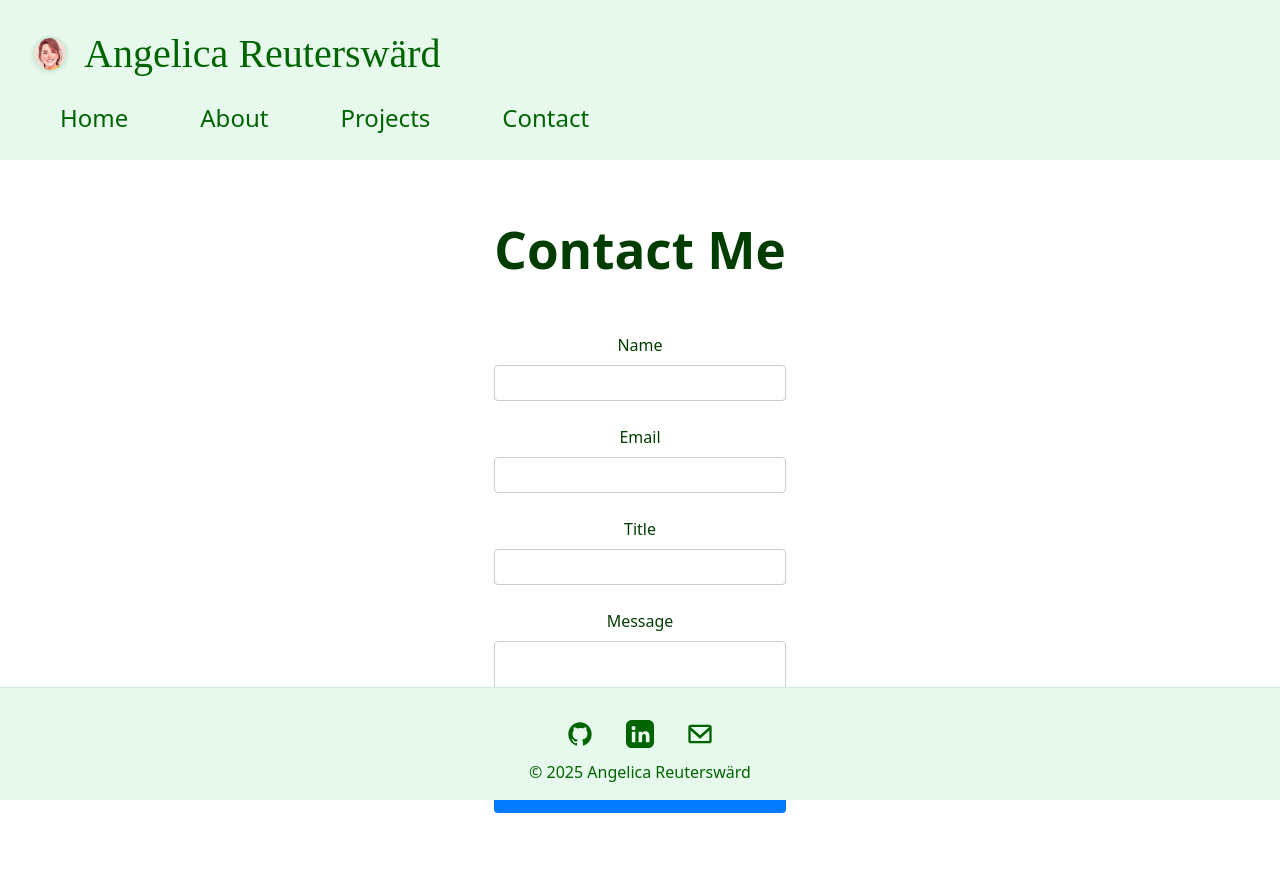
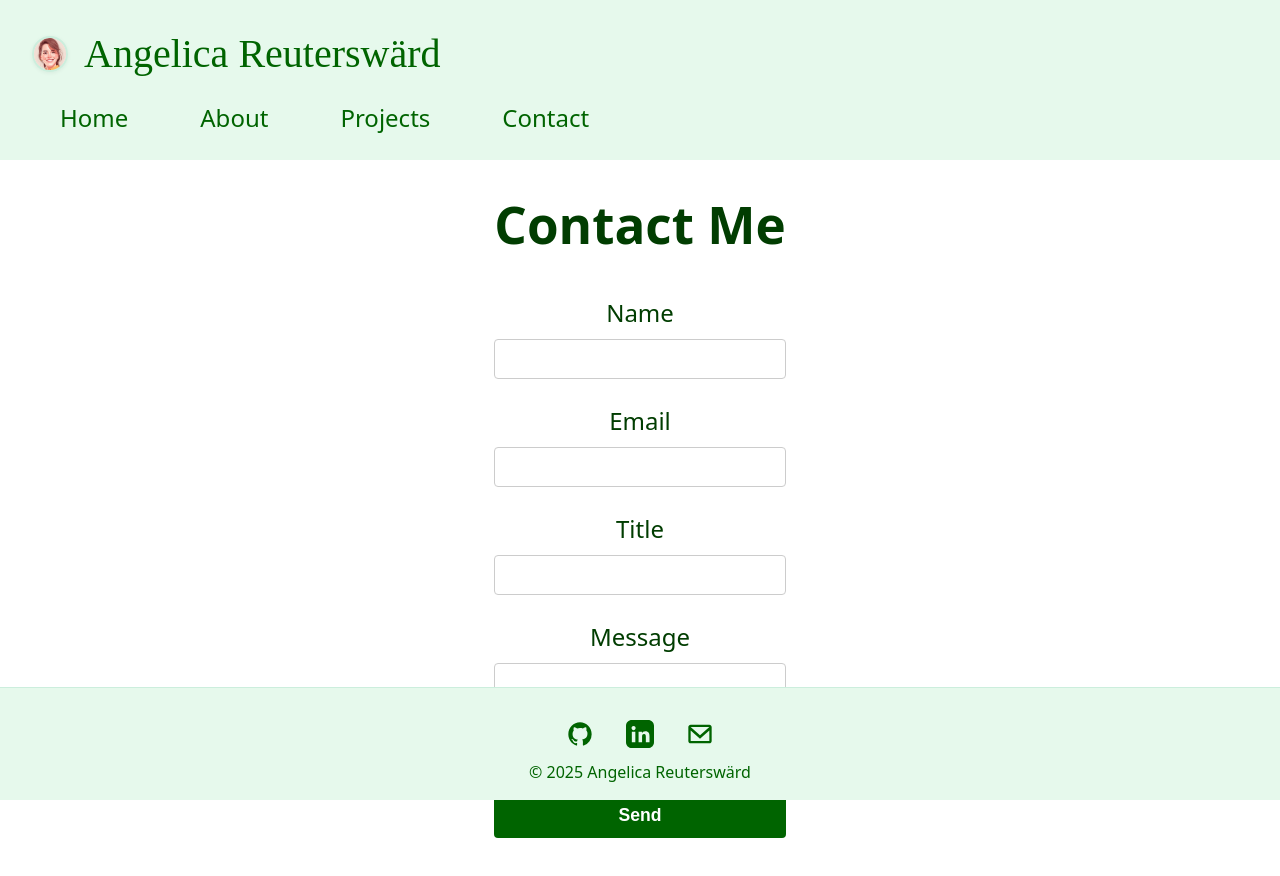
Before and after one commit to Ayngie/react-portfolio, a React (Vite) app: page /contact in a window 1280 px wide. Shown: the top 876 px of the page. Built offline with nearby package versions, Linux system fonts and the light colour scheme; no server answers; a web font is replaced by a local one.

Commit message:
Refactor: updated scss

```diff
--- a/src/pages/ContactMe/ContactMe.scss
+++ b/src/pages/ContactMe/ContactMe.scss
@@ -1,59 +1,85 @@
+@use '../../styles/variables' as *;
+
 .contact-form {
   display: flex;
   flex-direction: column;
   gap: 1.5rem;
   max-width: 500px;
   width: 100%;
+  margin: 0 auto;
+
+  label {
+    display: block;
+    margin-bottom: 0.5rem;
+    font-size: 1.5rem;
+    font-weight: 500;
+    color: $darker-green;
   }
 
-.contact-form h1 {
-  margin-bottom: 2rem;
-}
-
-.contact-form label {
-  display: block;
-  margin-bottom: 0.5rem;
-  font-weight: 500;
-}
-
-.contact-form input,
-.contact-form textarea {
+  input,
+  textarea {
     width: 100%;
     padding: 0.5rem;
     border: 1px solid #ccc;
     border-radius: 4px;
     font-size: 1rem;
     box-sizing: border-box;
+    font-family: inherit;
+    transition: border-color 0.2s;
+
+    &:focus {
+      border-color: $primary-green;
+      outline: none;
+    }
   }
 
-.contact-form textarea {
+  textarea {
     min-height: 100px;
     resize: vertical;
   }
 
-.contact-form button[type='submit'] {
-  padding: 0.75rem 1.5rem;
-  font-size: 1rem;
+  button[type='submit'] {
+    font-size: 1.1rem;
+    font-weight: bold;
+    background: $primary-green;
+    color: #fff;
     border: none;
     border-radius: 4px;
-  background: #007bff;
-  color: #fff;
+    padding: 0.75rem 1.5rem;
     cursor: pointer;
     transition: background 0.2s;
+
+    &:hover,
+    &:focus {
+      background: $darker-green;
+      outline: none;
     }
 
-.contact-form button[type='submit']:disabled {
+    &:disabled {
       background: #aaa;
       cursor: not-allowed;
     }
+  }
 
-.contact-form span {
+  span {
     color: #d32f2f;
+    font-size: 1.1rem;
+    margin-top: 0.25rem;
+    display: block;
+  }
+
+  p {
+    color: #388e3c;
+    font-size: 1.2rem;
+    margin-top: 1rem;
+    text-align: center;
+  }
+}
+
+@media (max-width: 600px) {
+  .contact-form {
+    label {
       font-size: 1.3rem;
     }
-
-.contact-form p {
-  color: #388e3c;
-  font-size: 2rem;
-  margin-top: 1rem;
   }
+}
--- a/src/pages/ContactMe/ContactMe.tsx
+++ b/src/pages/ContactMe/ContactMe.tsx
@@ -39,13 +39,12 @@ const ContactMe: React.FC = () => {
 
   return (
     <section id="contact" className="full-viewport-section">
+      <h1>Contact Me</h1>
       <form
         ref={formRef}
         className="contact-form"
         onSubmit={handleSubmit(onSubmit)}
         noValidate>
-        <h1>Contact Me</h1>
-
         <div>
           <label htmlFor="user_name">Name</label>
           <input
```
Lines whose indentation alone changed are shown as unchanged.
